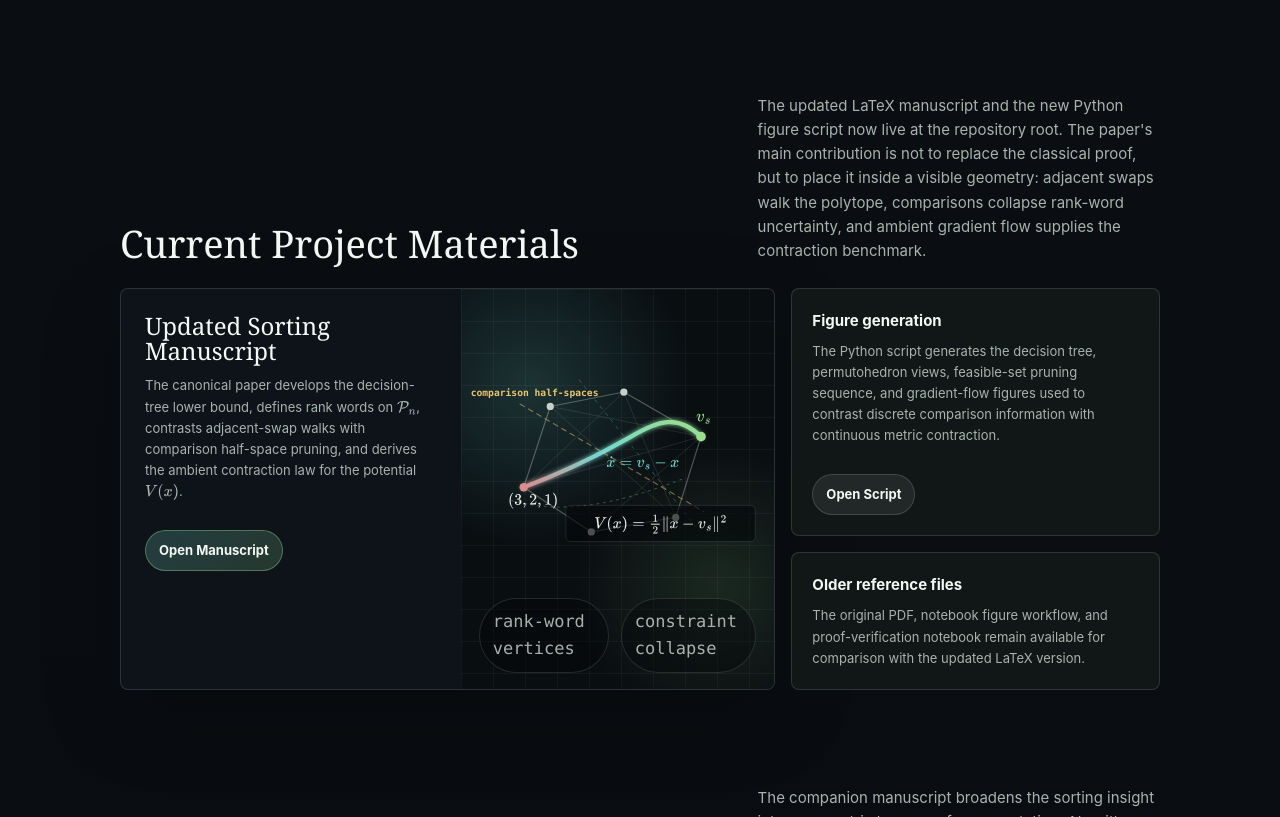
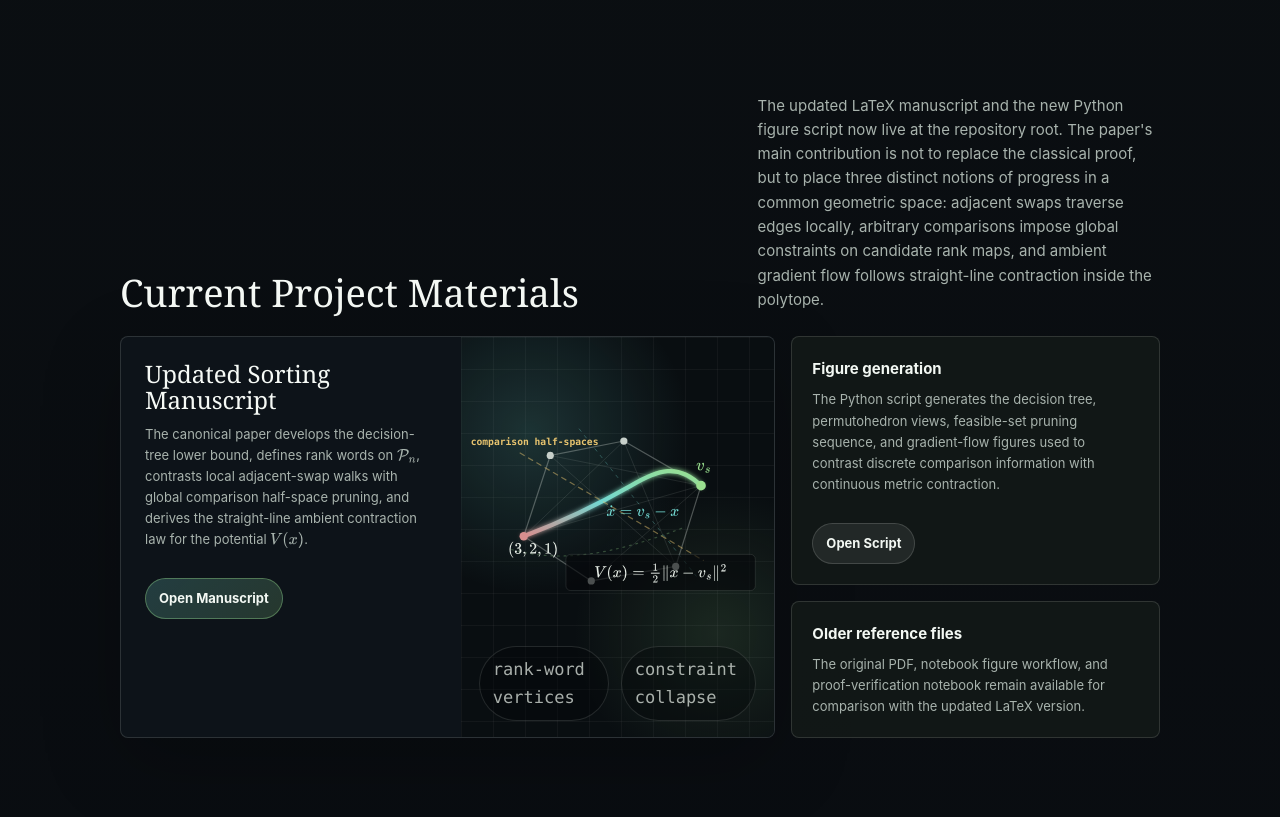
Before and after one commit to jonland82/sorting-as-gradient-flow, a plain HTML site: page index.html in a window 1280 px wide. Shown: the part 2088-2905 px from the top of the page. Drawn offline with nearby package versions, Linux system fonts and the light colour scheme.

Commit message:
Refine sorting paper geometry framing

```diff
--- a/index.html
+++ b/index.html
@@ -853,7 +853,7 @@
       <div class="section-head">
         <h2 id="story-title">The Same Sorting Problem, Three Geometries</h2>
         <p class="lead">
-          The manuscript keeps the input values, original indices, rank words, and sorted index order separate. If \(v_s=(1,2,\ldots,n)\), the permutohedron \(\mathcal P_n=\mathrm{conv}\{\pi(v_s):\pi\in S_n\}\) becomes the common stage for local motion, global comparison cuts, and continuous relaxation.
+          The manuscript keeps the input values, original indices, rank words, and sorted index order separate. If \(v_s=(1,2,\ldots,n)\), the permutohedron \(\mathcal P_n=\mathrm{conv}\{\pi(v_s):\pi\in S_n\}\) becomes the common stage for local motion, global comparison cuts, and straight-line continuous relaxation.
         </p>
       </div>
       <div class="story-grid">
@@ -908,14 +908,14 @@
       <div class="section-head">
         <h2 id="papers-title">Current Project Materials</h2>
         <p class="lead">
-          The updated LaTeX manuscript and the new Python figure script now live at the repository root. The paper's main contribution is not to replace the classical proof, but to place it inside a visible geometry: adjacent swaps walk the polytope, comparisons collapse rank-word uncertainty, and ambient gradient flow supplies the contraction benchmark.
+          The updated LaTeX manuscript and the new Python figure script now live at the repository root. The paper's main contribution is not to replace the classical proof, but to place three distinct notions of progress in a common geometric space: adjacent swaps traverse edges locally, arbitrary comparisons impose global constraints on candidate rank maps, and ambient gradient flow follows straight-line contraction inside the polytope.
         </p>
       </div>
       <div class="papers">
         <article class="paper-card">
           <div class="paper-copy">
             <h3>Updated Sorting Manuscript</h3>
-            <p>The canonical paper develops the decision-tree lower bound, defines rank words on \(\mathcal P_n\), contrasts adjacent-swap walks with comparison half-space pruning, and derives the ambient contraction law for the potential \(V(x)\).</p>
+            <p>The canonical paper develops the decision-tree lower bound, defines rank words on \(\mathcal P_n\), contrasts local adjacent-swap walks with global comparison half-space pruning, and derives the straight-line ambient contraction law for the potential \(V(x)\).</p>
             <div class="actions">
               <a class="button primary" href="sorting_as_gradient_flow.pdf">Open Manuscript</a>
             </div>
@@ -923,7 +923,7 @@
           <a class="paper-graphic sorting-graphic" href="sorting_as_gradient_flow.pdf" aria-label="Open updated sorting manuscript PDF">
             <svg viewBox="0 0 520 360" role="img" aria-labelledby="sorting-graphic-title sorting-graphic-desc">
               <title id="sorting-graphic-title">Stylized permutohedron and gradient-flow diagram</title>
-              <desc id="sorting-graphic-desc">Rank-word vertices on a permutohedron with comparison cuts and a flow toward the sorted vertex.</desc>
+              <desc id="sorting-graphic-desc">Rank-word vertices on a permutohedron with global comparison cuts and straight-line ambient flow toward the sorted vertex.</desc>
               <defs>
                 <linearGradient id="flowGrad" x1="0%" y1="100%" x2="100%" y2="0%">
                   <stop offset="0%" stop-color="#d88e8e"/>
```
Also changed, not shown: 2 other files.
